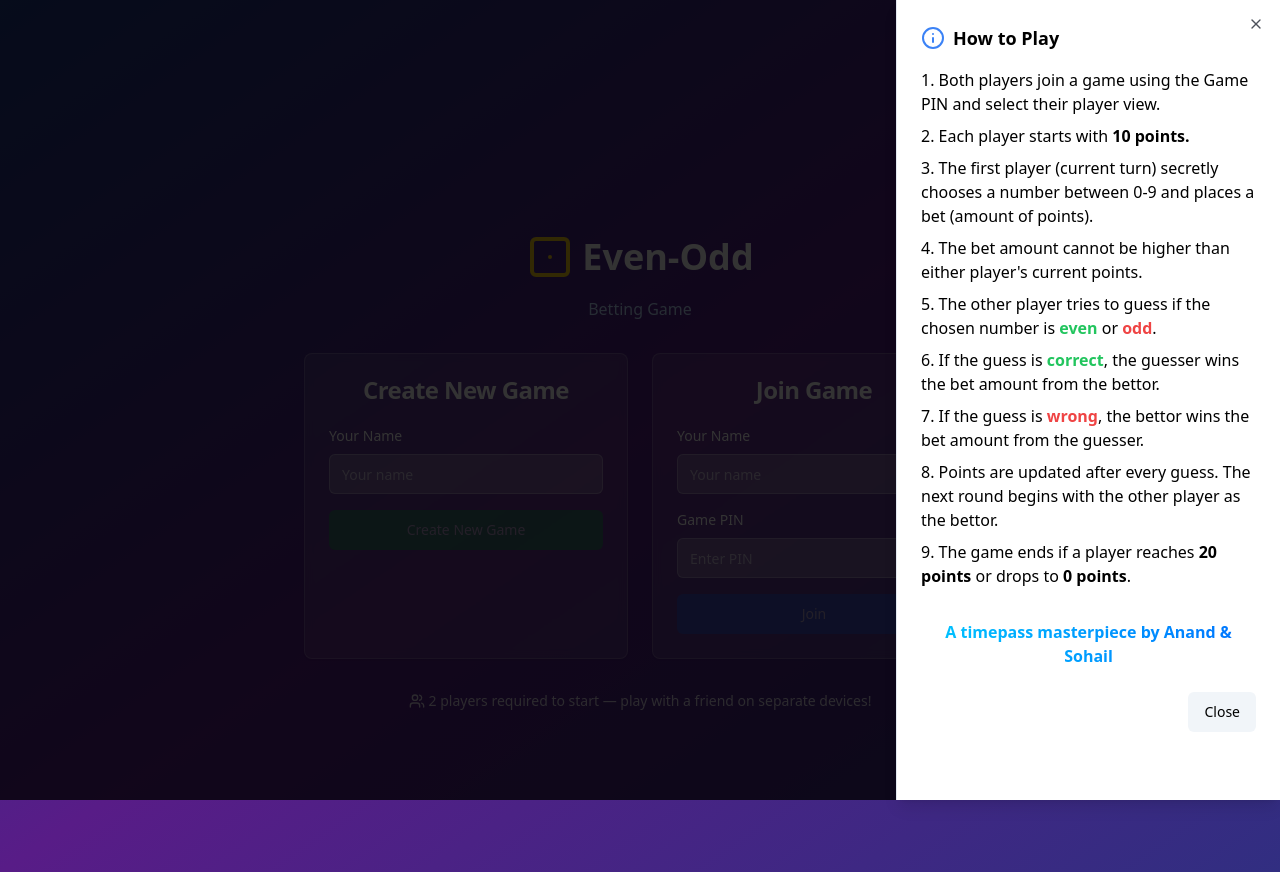
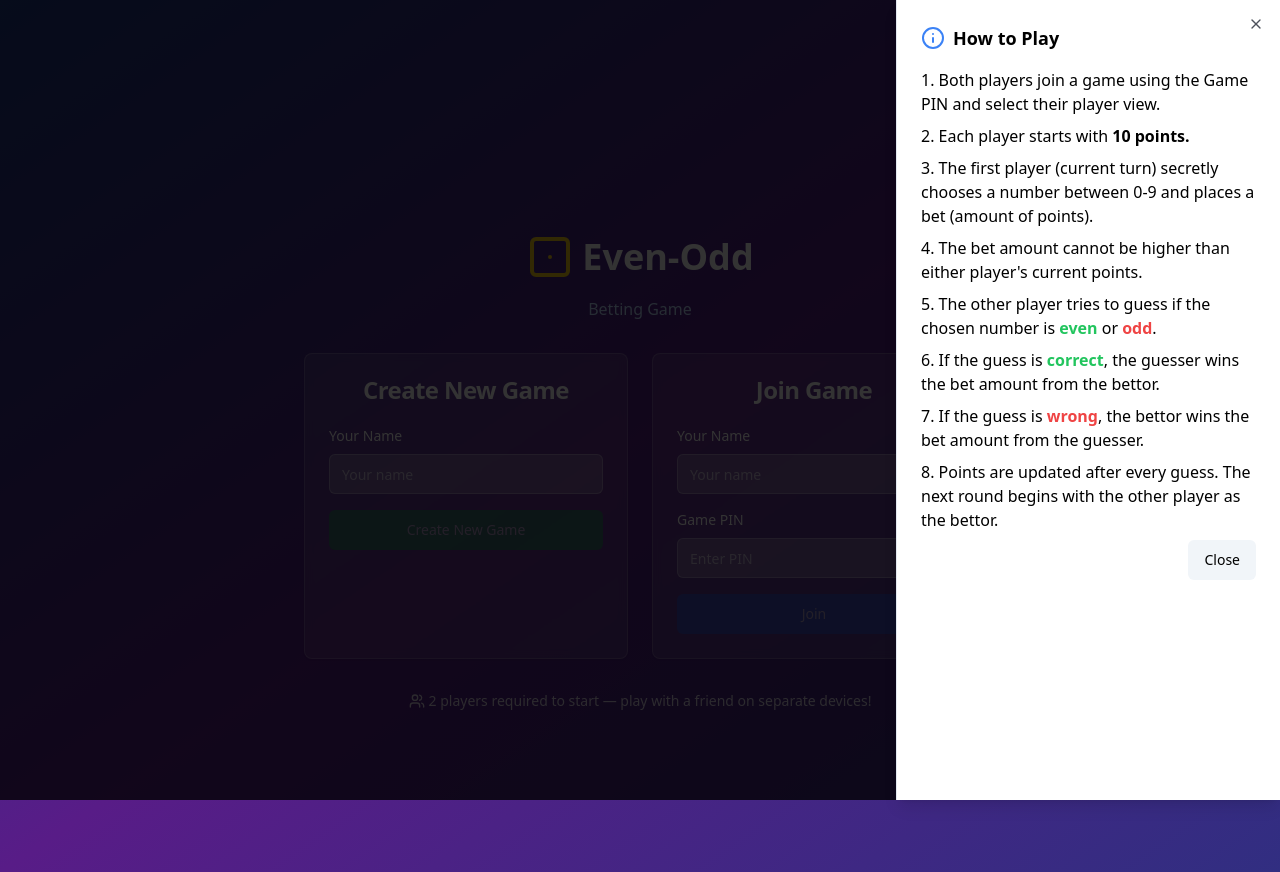
Before and after one commit to anand-ventrapati/even-odd-game-cm-d-boys, a React (Vite) app: page / in a window 1280 px wide. Both pictures are taken after a click on the button "How to play". Built offline with nearby package versions, Linux system fonts and the light colour scheme.

Commit message:
Add scrolling to How to Play modal
Implement scrolling within the GameHowToPlayModal to ensure all content is visible.

```diff
--- a/src/components/GameHowToPlayModal.tsx
+++ b/src/components/GameHowToPlayModal.tsx
@@ -1,5 +1,5 @@
 
-import { Sheet, SheetContent, SheetHeader, SheetTitle, SheetDescription, SheetClose } from "@/components/ui/sheet";
+import { Sheet, SheetContent, SheetHeader, SheetTitle, SheetClose } from "@/components/ui/sheet";
 import { Button } from "@/components/ui/button";
 import { Info } from "lucide-react";
 
@@ -13,23 +13,24 @@ export default function GameHowToPlayModal({ open, onOpenChange }: { open: boole
             How to Play
           </SheetTitle>
         </SheetHeader>
-        <div className="py-4 text-base space-y-4 text-black">
+        {/* Scrollable content area */}
+        <div className="py-4 text-base space-y-4 text-black overflow-y-auto" style={{ maxHeight: "60vh" }}>
           <ol className="list-decimal list-inside space-y-2">
             <li>Both players join a game using the Game PIN and select their player view.</li>
             <li>Each player starts with <span className="font-bold">10 points.</span></li>
             <li>The first player (current turn) secretly chooses a number between 0-9 and places a bet (amount of points).</li>
             <li>The bet amount cannot be higher than either player's current points.</li>
             <li>
-              The other player tries to guess if the chosen number is{' '}
-              <span className="font-semibold text-green-500">even</span> or{' '}
+              The other player tries to guess if the chosen number is{" "}
+              <span className="font-semibold text-green-500">even</span> or{" "}
               <span className="font-semibold text-red-500">odd</span>.
             </li>
             <li>
-              If the guess is{' '}
+              If the guess is{" "}
               <span className="text-green-500 font-semibold">correct</span>, the guesser wins the bet amount from the bettor.
             </li>
             <li>
-              If the guess is{' '}
+              If the guess is{" "}
               <span className="text-red-500 font-semibold">wrong</span>, the bettor wins the bet amount from the guesser.
             </li>
             <li>
```
